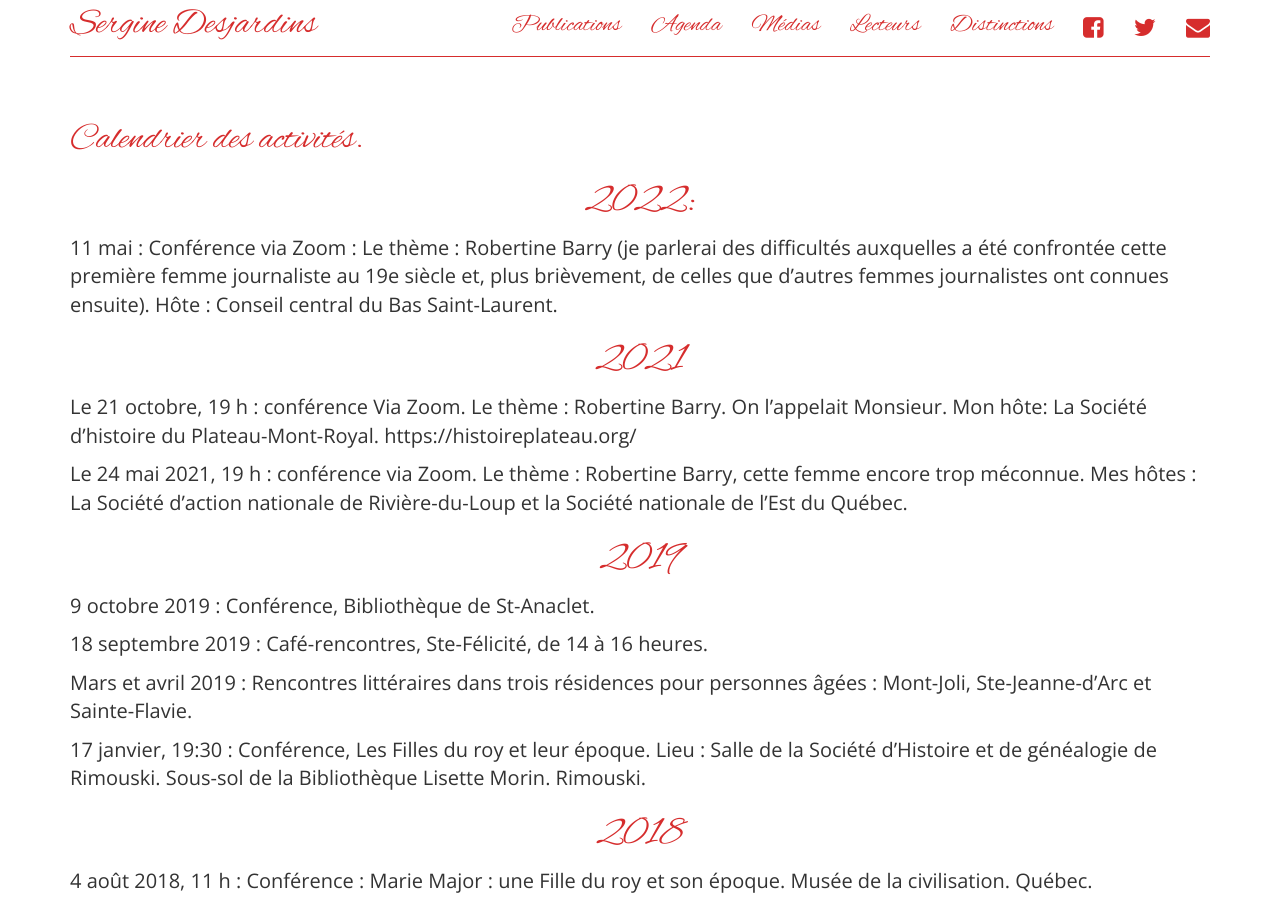
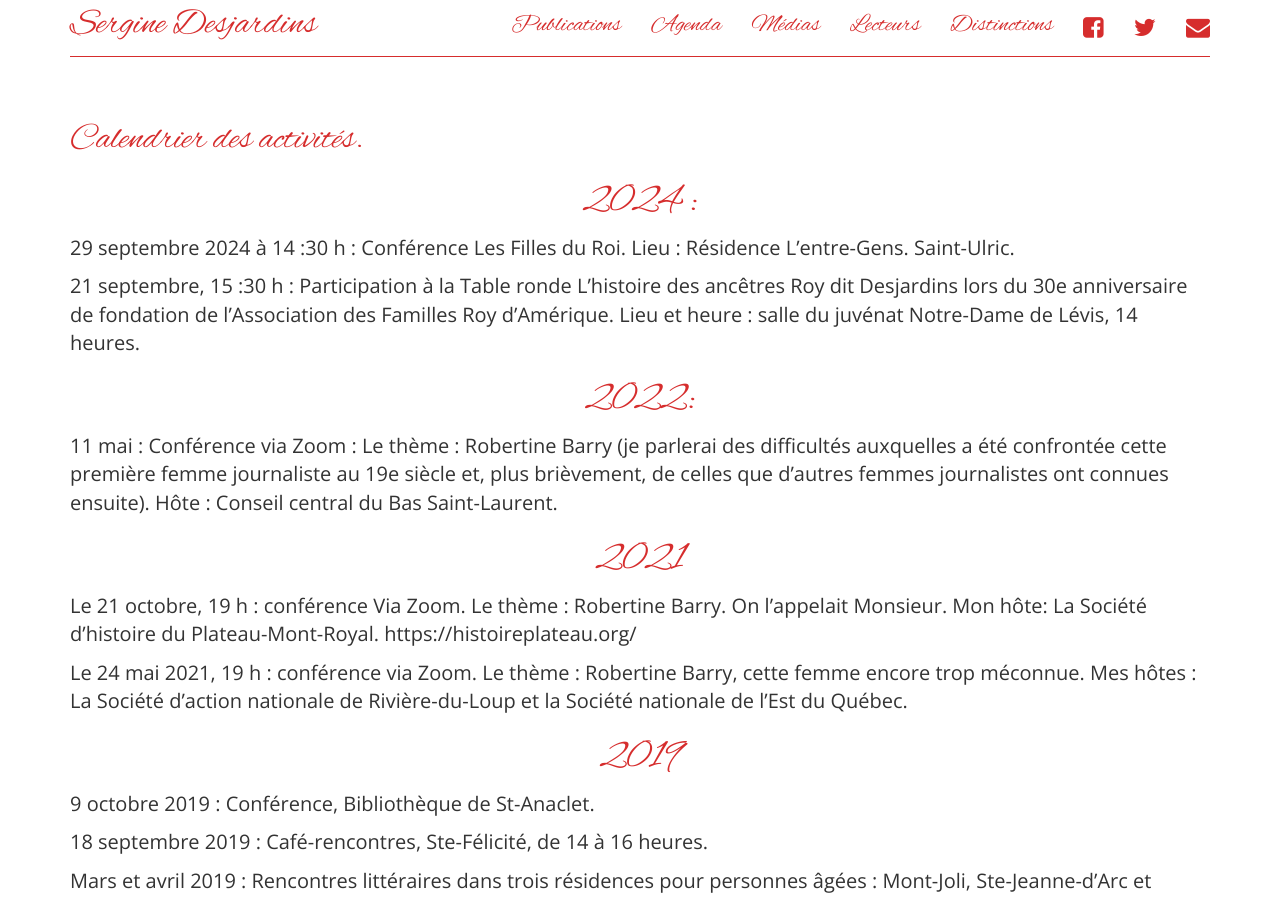
Before and after one commit to serginedesjardins/serginedesjardins.github.io, a Jekyll site: the page built from agenda.md, in a window 1280 px wide and 900 px high. Built offline with Jekyll 4.4.1, drawn with Linux system fonts in a browser that asks for light colours; nearby versions of some CDN libraries.

Commit message:
activités 2024

```diff
--- a/agenda.md
+++ b/agenda.md
@@ -5,6 +5,12 @@ permalink: /agenda/
 ---
 
 # Calendrier des activités.
+
+## 2024 :
+
+29 septembre 2024 à 14 :30 h : Conférence Les Filles du Roi. Lieu : Résidence L’entre-Gens. Saint-Ulric.
+
+21 septembre, 15 :30 h : Participation à la Table ronde L’histoire des ancêtres Roy dit Desjardins lors du 30e anniversaire de fondation de l’Association des Familles Roy d’Amérique. Lieu et heure : salle du juvénat Notre-Dame de Lévis, 14 heures.
 
 ## 2022:
 
```
